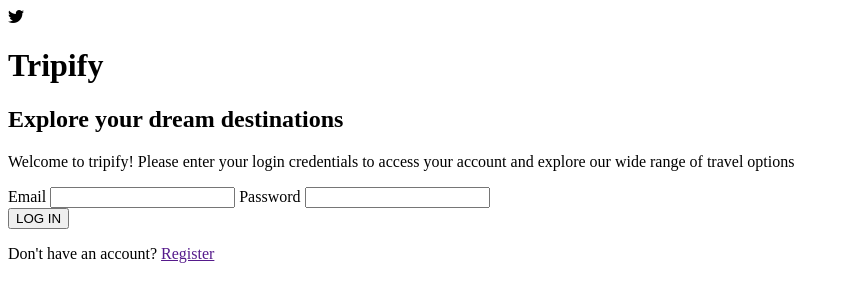
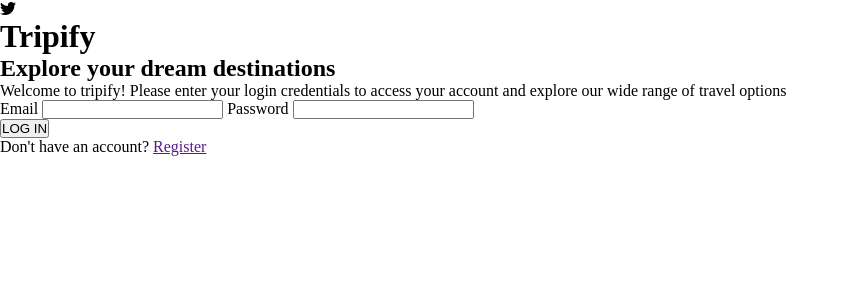
Before and after one commit to lautirobles/image-based-web-project-2, a plain HTML site: page index.html in a window 1280 px wide. Shown: the whole page, without its empty margins (0-857 px from the left). Drawn offline with nearby package versions, Linux system fonts and the light colour scheme.

Commit message:
Se le ponen clases a las etiquetas principales para comenzar con el modelado CSS

```diff
--- a/css/styles.css
+++ b/css/styles.css
@@ -0,0 +1,4 @@
+*{
+    margin: 0;
+    padding: 0;
+}
--- a/index.html
+++ b/index.html
@@ -8,24 +8,24 @@
     <title>Login</title>
 </head>
 <body>
-    <main>
-        <div>
+    <main class="contenedorPadre">
+        <div class="titulos">
             <i class="bi bi-twitter"></i>
             <h1>Tripify</h1>
             <h2>Explore your dream destinations</h2>
             <p>Welcome to tripify! Please enter your login credentials to access your account and explore our wide range of travel options</p>
         </div>
 
-        <div>
+        <div class="datos">
             <form action="">
-                <label >Email</label>
+                <label>Email</label>
                 <input type="email">
                 <label>Password</label>
                 <input type="password">
             </form>
             <button>LOG IN</button>
         </div>
-        <div>
+        <div class="registrar">
             <p>Don't have an account? <a href="">Register</a></p>
         </div>
     </main>
```
